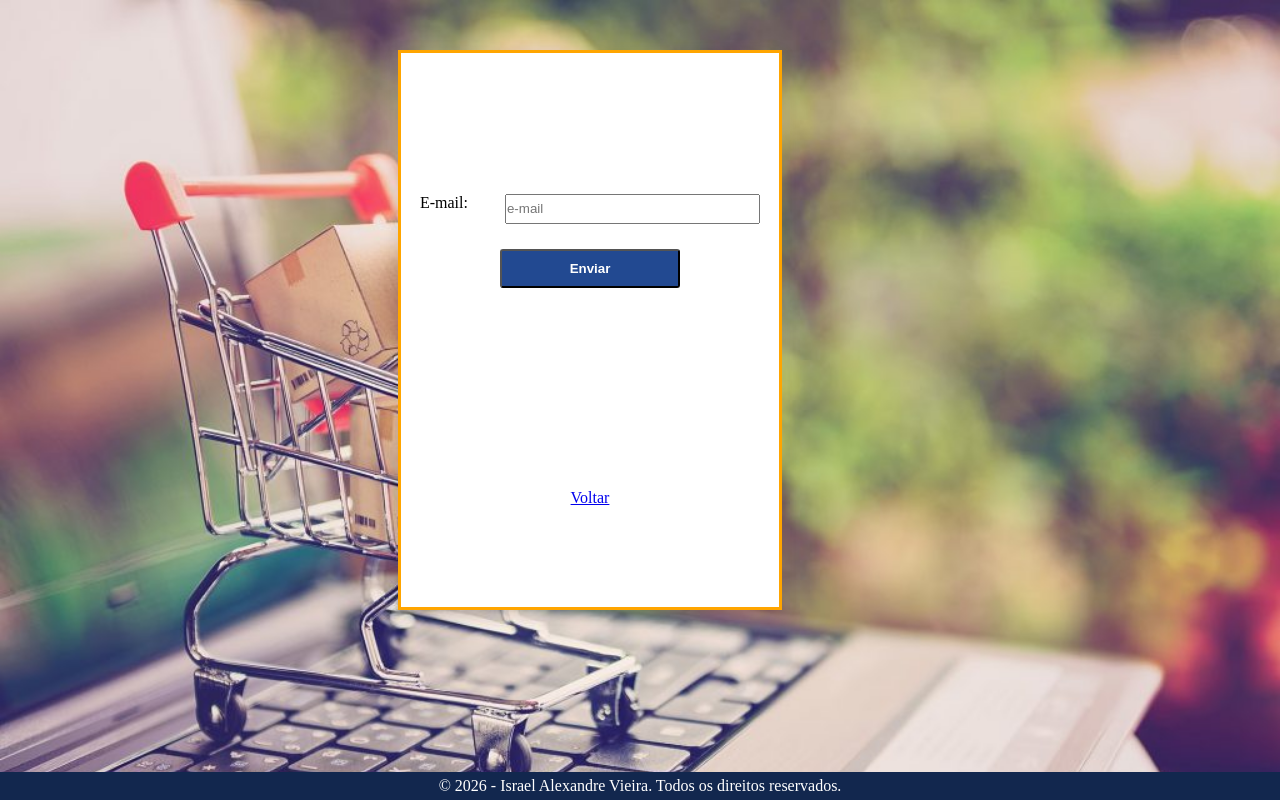
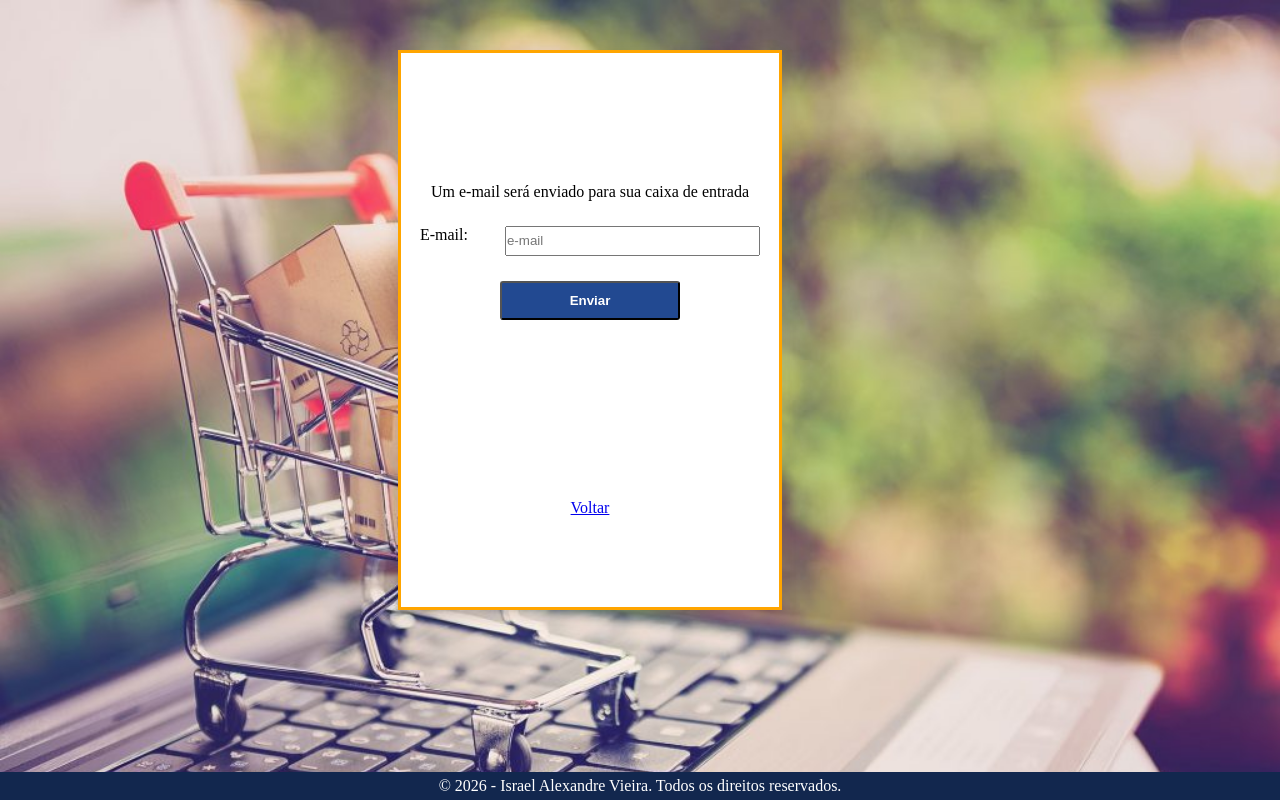
Before and after one commit to israelvieiradev/retirafacil, a plain HTML site: page esqueci-senha.html in a window 1280 px wide. Drawn offline with Linux system fonts and the light colour scheme.

Commit message:
acrescentando mensagem na tela de esqueci-senha

```diff
--- a/esqueci-senha.html
+++ b/esqueci-senha.html
@@ -21,6 +21,7 @@
 <body>
     <main id="principal">
         <form action="POST" id="login">
+            <p>Um e-mail será enviado para sua caixa de entrada</p>
             <section class="campo-form">
                 <label for="email" class="label-geral">E-mail:</label>
                 <input type="email" class="input-geral" name="email" id="email" placeholder="e-mail" required>
```
